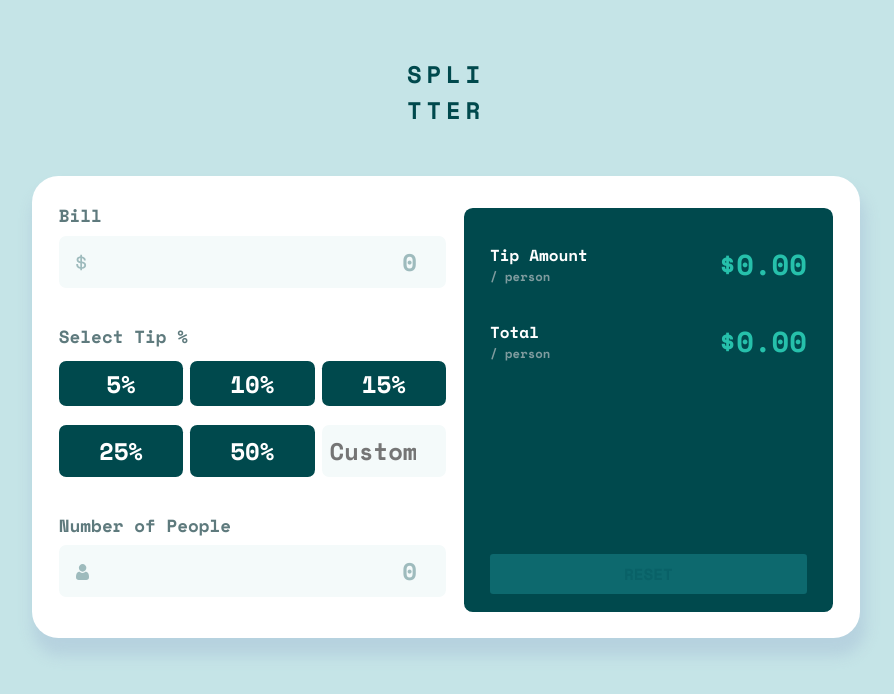
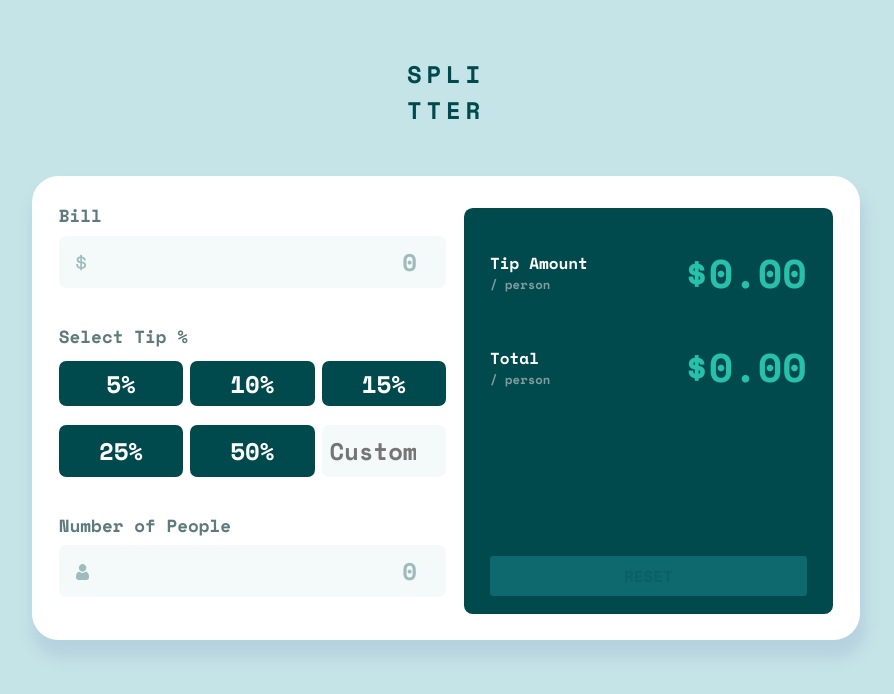
Before and after one commit to jonathasgouv/tip-calculator, a plain HTML site: page index.html in a window 1280 px wide. Shown: the whole page, without its empty margins (194-1088 px from the left). Drawn offline with nearby package versions, Linux system fonts and the light colour scheme.

Commit message:
fix price size

```diff
--- a/style.css
+++ b/style.css
@@ -167,7 +167,7 @@ main {
 }
 
 .price {
-  font-size: 1.8rem;
+  font-size: 2.5rem;
   color: hsl(172, 67%, 45%);
 }
 
@@ -234,6 +234,6 @@ main {
   }
 
   .btnReset {
-    margin-top: 12em;
+    margin-top: 10em;
   }
 }
```
